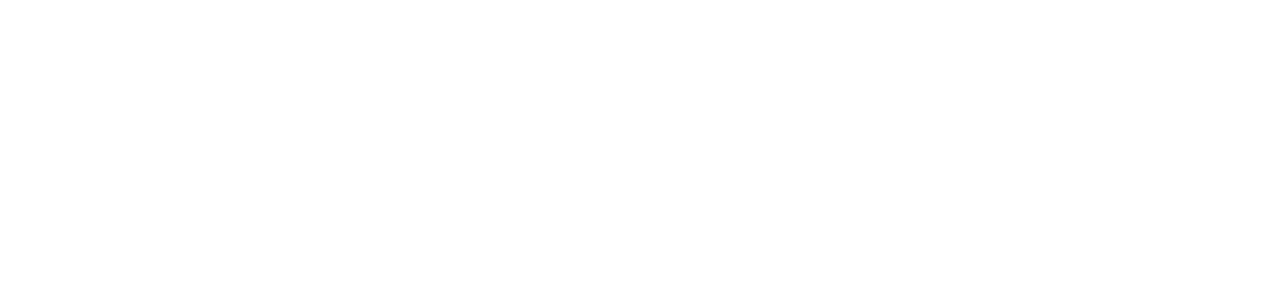
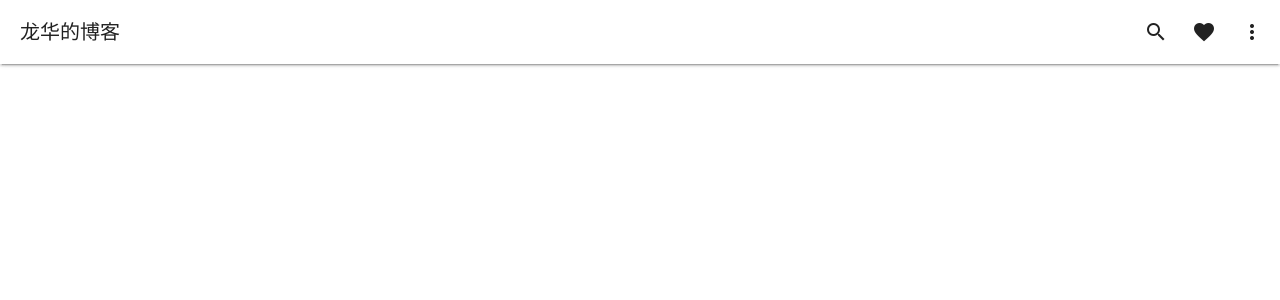
Before and after one commit to LH-hua/blog, a Vue app in the folder code/blog-client-ui/: page / in a window 1280 px wide. Shown: the top 300 px of the page. Built offline with nearby package versions, Linux system fonts and the light colour scheme.

Commit message:
【client】增加头部导航，两列布局

```diff
--- /dev/null
+++ b/code/blog-client-ui/src/layout/twoCol.vue
@@ -0,0 +1,23 @@
+<template>
+  <div class="main">
+    <v-container>
+      <v-row no-gutters>
+        <v-col cols="9">
+          <v-sheet class="pa-2 ma-2" rounded elevation="2"> <slot name="main"></slot></v-sheet>
+        </v-col>
+        <v-col cols="3">
+          <v-sheet class="pa-2 ma-2" rounded elevation="2"> <slot name="side"></slot> </v-sheet>
+        </v-col>
+      </v-row>
+    </v-container>
+  </div>
+</template>
+
+<style scoped>
+
+.main{
+    width: 60%;
+    margin: 0 auto;
+}
+
+</style>
--- a/code/blog-client-ui/src/main.js
+++ b/code/blog-client-ui/src/main.js
@@ -11,6 +11,7 @@ import '@mdi/font/css/materialdesignicons.css'
 
 import router from './router/index'
 
+import twoCol from '@/layout/twoCol.vue'
 const vuetify = createVuetify({
   components,
   directives,
@@ -21,6 +22,7 @@ const vuetify = createVuetify({
 
 const pinia = createPinia()
 const app = createApp(App)
+app.component('twoCol',twoCol)
 app.use(pinia)
 app.use(router)
 app.use(vuetify).mount('#app')
--- a/code/blog-client-ui/src/views/article/main.vue
+++ b/code/blog-client-ui/src/views/article/main.vue
@@ -1,5 +1,15 @@
 <template>
-    <div>
-        fdsf
-    </div>
+  <two-col>
+    <template #main>
+        <v-card v-for="item in 3" :key="item" density="compact" flat>
+          <v-card-title>标题</v-card-title>
+          <v-card-subtitle>副标题</v-card-subtitle>
+          <v-card-text>内容</v-card-text>
+          <v-card-actions><v-divider></v-divider></v-card-actions>
+        </v-card>
+    </template>
+    <template #side>
+      <v-card flat> side </v-card>
+    </template>
+  </two-col>
 </template>
--- a/code/blog-client-ui/src/views/index.vue
+++ b/code/blog-client-ui/src/views/index.vue
@@ -1,5 +1,23 @@
 <template>
-    <div>
-        <router-view></router-view>
-    </div>
+  <div>
+    <v-app-bar :elevation="2">
+      <v-app-bar-title>龙华的博客</v-app-bar-title>
+      <v-spacer></v-spacer>
+
+      <v-btn icon>
+        <v-icon>mdi-magnify</v-icon>
+      </v-btn>
+
+      <v-btn icon>
+        <v-icon>mdi-heart</v-icon>
+      </v-btn>
+
+      <v-btn icon>
+        <v-icon>mdi-dots-vertical</v-icon>
+      </v-btn>
+    </v-app-bar>
+    <v-main>
+      <router-view></router-view>
+    </v-main>
+  </div>
 </template>
```
